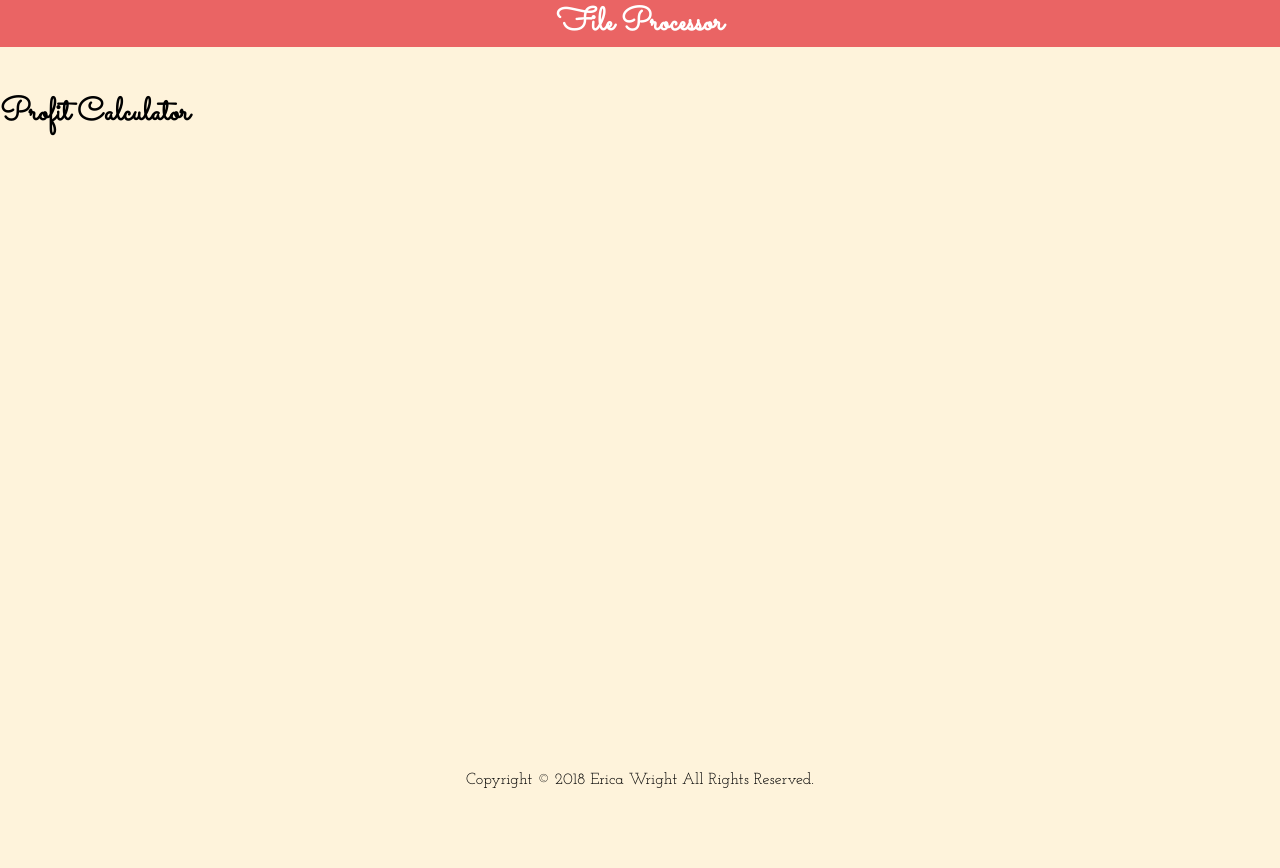
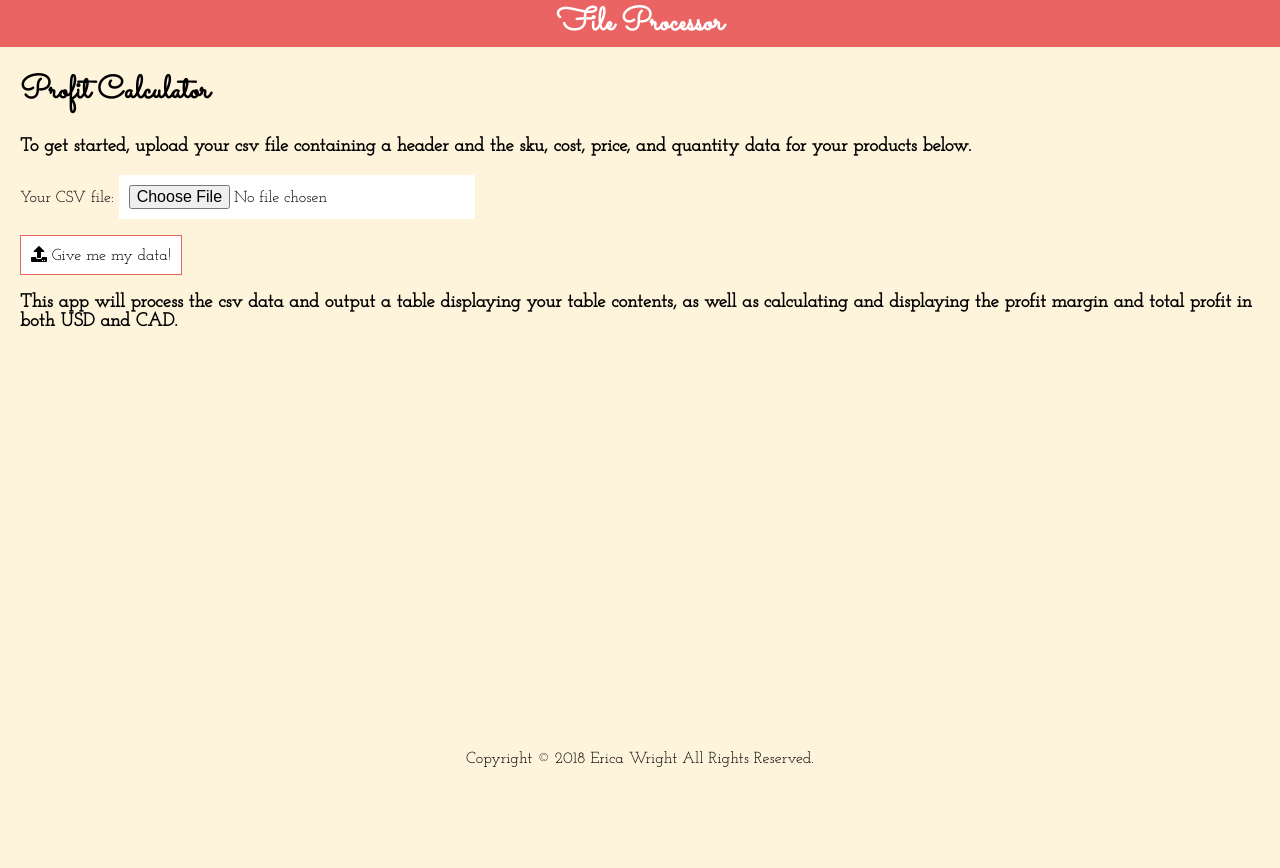
Before and after one commit to ericasummers/file-processor, a PHP site: template views/home.html.twig in a window 1280 px wide. After the commit the page ends 767 px from the top, so only its background shows below. Run offline with PHP 8.4, Linux system fonts and the light colour scheme; the template is opened without the code that fills it, so the values that code supplies are empty; some libraries are stand-ins or nearby versions.

Commit message:
Add file upload form and verify correct file type is uploaded

```diff
--- /dev/null
+++ b/src/ProfitCalculator.php
@@ -0,0 +1,4 @@
+<?php
+    class ProfitCalculator {
+
+    }
--- a/views/components/head.html.twig
+++ b/views/components/head.html.twig
@@ -1,6 +1,6 @@
 <head>
     <title>CSV File Processor</title>
-    <link href="https://maxcdn.bootstrapcdn.com/font-awesome/4.7.0/css/font-awesome.min.css" rel="stylesheet" integrity="sha384-wvfXpqpZZVQGK6TAh5PVlGOfQNHSoD2xbE+QkPxCAFlNEevoEH3Sl0sibVcOQVnN" crossorigin="anonymous">
+    <link rel="stylesheet" href="https://use.fontawesome.com/releases/v5.3.1/css/all.css" integrity="sha384-mzrmE5qonljUremFsqc01SB46JvROS7bZs3IO2EmfFsd15uHvIt+Y8vEf7N7fWAU" crossorigin="anonymous">
     <link href="https://fonts.googleapis.com/css?family=Josefin+Slab|Sacramento" rel="stylesheet">
     <link href="/styles.css" rel="stylesheet" type="text/css">
 </head>
--- a/views/home.html.twig
+++ b/views/home.html.twig
@@ -5,6 +5,17 @@
         {% include '/components/header.html.twig' %}
         <div class="home-content" id="main">
             <h1>Profit Calculator</h1>
+            <h3>To get started, upload your csv file containing a header and the sku, cost, price, and quantity data for your products below.</h3>
+            {% if blank_form is not empty %}
+                <h4>Please re-submit your file! The file needs to be a .csv file type.</h4>
+            {% endif %}
+            <form method="post" action="/upload-csv">
+                <label for="file">Your CSV file:</label>
+                <input type="file" name="file" id="file" placeholder="CSV file" required>
+                <br><br>
+                <button class="btn" type="submit" id="add-csv"><i class="fa fa-upload" aria-hidden="true"></i> Give me my data!</button>
+            </form>
+            <h3>This app will process the csv data and output a table displaying your table contents, as well as calculating and displaying the profit margin and total profit in both USD and CAD.</h3>
         </div>
         {% include '/components/footer.html.twig' %}
     </body>
--- a/web/styles.css
+++ b/web/styles.css
@@ -6,6 +6,7 @@ body {
     margin: 0;
 }
 
+/* Header Styling */
 .header-global {
     position: static;
     top: 1rem;
@@ -17,6 +18,7 @@ body {
 }
 .header-global h1 {
     text-align: center;
+    margin: 0;
 }
 .header-global a {
     color: #fff;
@@ -26,6 +28,7 @@ body {
     color: #63554D;
 }
 
+/* Content Styling */
 .home-content {
     display: block;
     font-family: 'Josefin Slab', serif;
@@ -33,12 +36,32 @@ body {
     max-width: 100vw;
     overflow: hidden;
     left: 0;
+    padding: 0 20px;
 }
 
 .home-content h1 {
     font-family: 'Sacramento', cursive;
 }
+.home-content h4 {
+    color: red;
+    font-weight: bold;
+}
+.home-content button {
+    padding: 10px;
+    border: #EA6464 solid 1px;
+}
+.home-content button:hover {
+    background-color: #EA6464;
+    color: #fff;
+}
+.home-content button, .home-content input {
+    background-color: #fff;
+    padding: 10px;
+    font-family: 'Josefin Slab', serif;
+    font-size: 1rem;
+}
 
+/* Footer Styling */
 .footer-global {
     padding: 3rem 0 4rem;
     text-align: center;
```
Also changed, not shown: app/app.php (+19 -2 lines), views/output.html.twig (added, +14 -0 lines).
